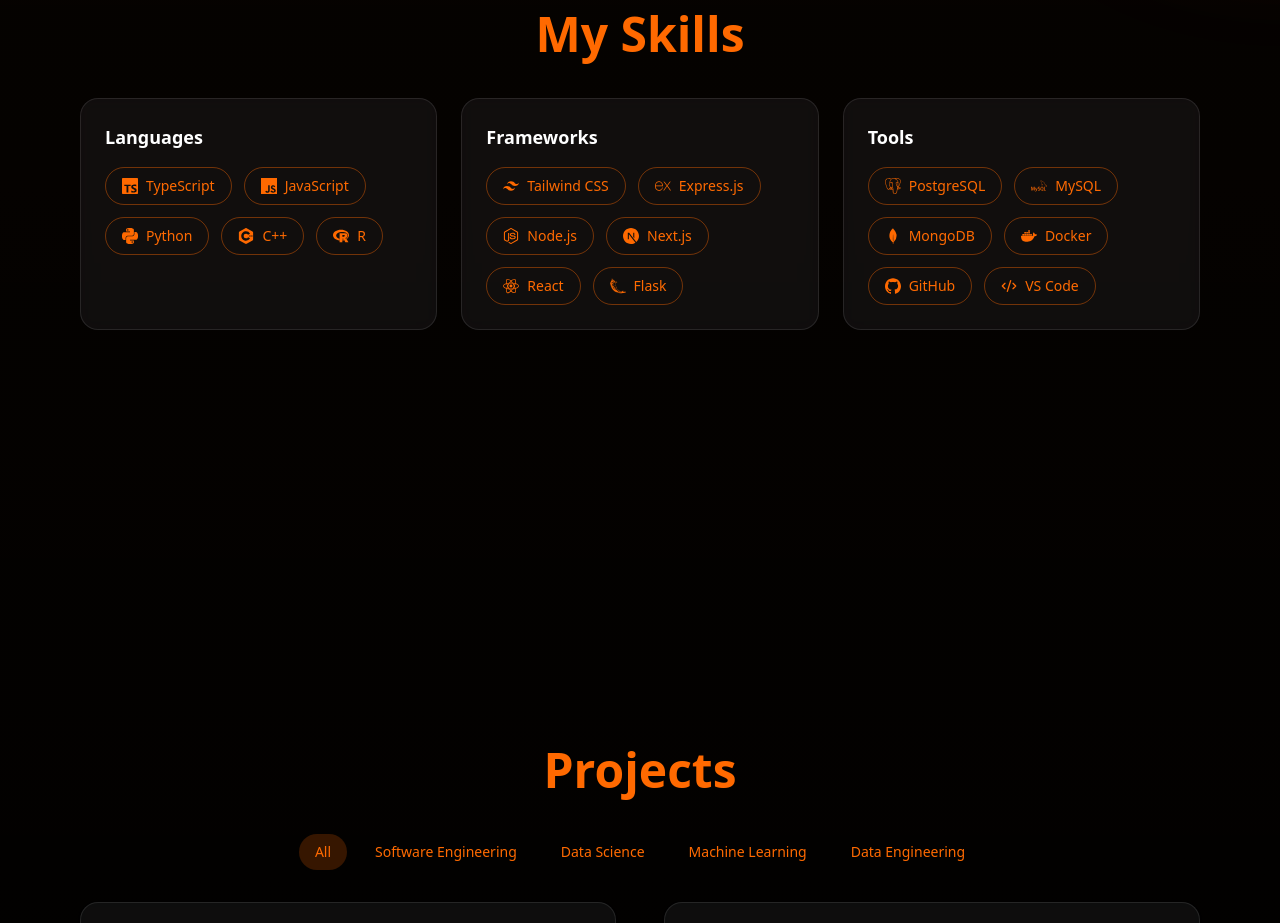
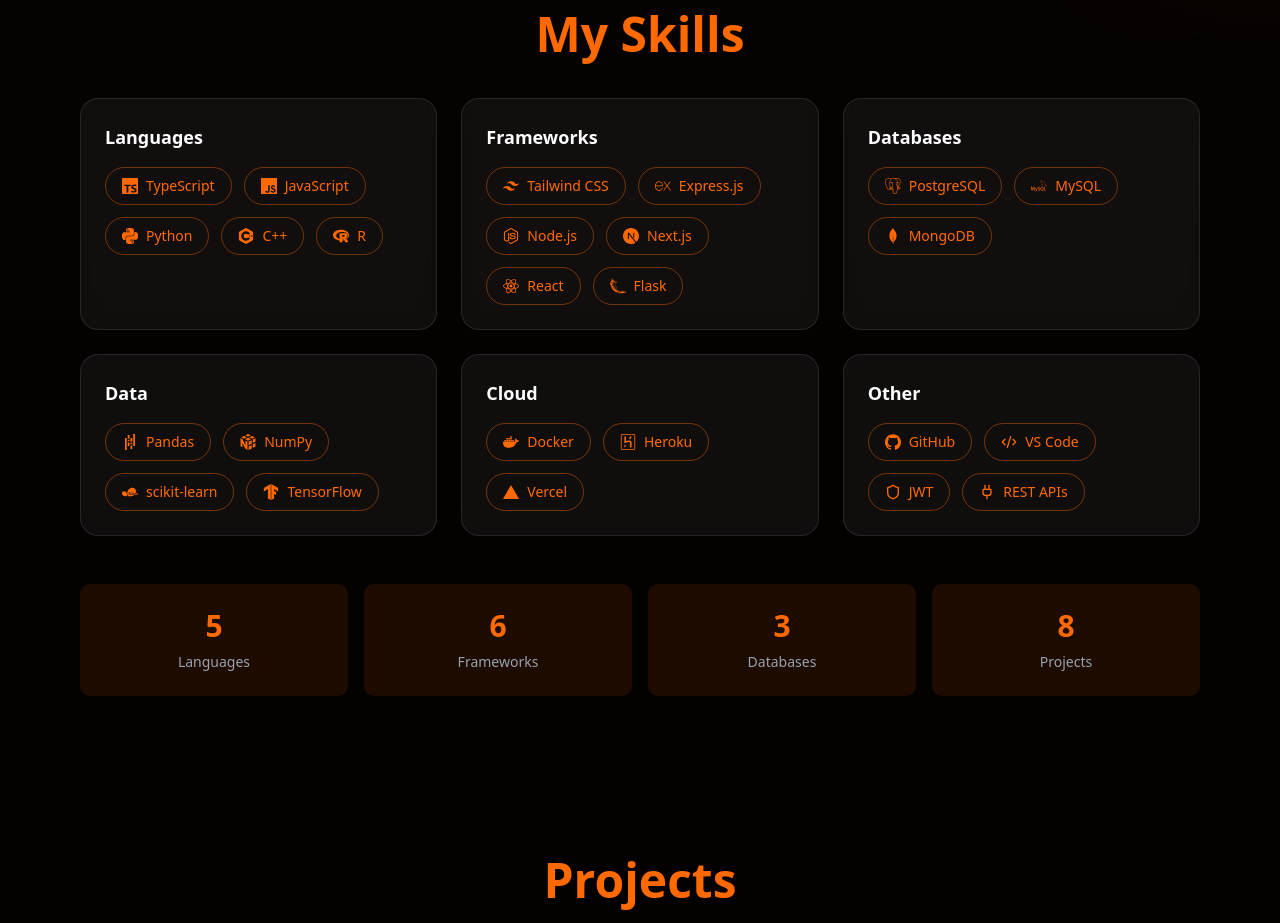
Before and after one commit to Abyss999/Jason-Quach-Portfolio, a Next.js app in the folder portfolio/: page / in a window 1280 px wide. Shown: the part 2000-2923 px from the top of the page. Built offline with nearby package versions, Linux system fonts and the light colour scheme.

Commit message:
added more skills

```diff
--- a/portfolio/app/page.tsx
+++ b/portfolio/app/page.tsx
@@ -26,14 +26,31 @@
   Tech.flask,
 ];
 
-const toolStack = [
+const databaseStack = [
   Tech.postgresql,
   Tech.mysql,
   Tech.mongodb,
+];
+
+const dataStack = [
+  Tech.pandas,
+  Tech.numpy,
+  Tech.scikitlearn,
+  Tech.tensorflow,
+]
+
+const cloudStack = [
   Tech.docker,
+  Tech.heroku,
+  Tech.vercel,
+]
+
+const otherSkills = [
   Tech.github,
   Tech.vscode,
-];
+  Tech.jwt,
+  Tech.rest,
+]
 
 export default function HomePage() {
 
@@ -71,8 +88,43 @@
         <div className="grid gap-6 md:grid-cols-3">
           <SkillCard title="Languages" skills={languageStack} />
           <SkillCard title="Frameworks" skills={frameworkStack} />
-          <SkillCard title="Tools" skills={toolStack} />
+          <SkillCard title="Databases" skills={databaseStack} />
         </div>
+
+        <div className="mt-6 grid gap-6 md:grid-cols-3">
+          <SkillCard title="Data" skills={dataStack} />
+          <SkillCard title="Cloud" skills={cloudStack} />
+          <SkillCard title="Other" skills={otherSkills} />
+        </div>
+
+        {/* SKILL OVERVIEW */}
+        <div className="mt-12 grid gap-4 text-center md:grid-cols-4">
+
+          <div className="rounded-lg bg-orange-500/10 p-6">
+            <div className="text-3xl font-bold text-orange-500">{languageStack.length}</div>
+            <div className="mt-2 text-sm text-gray-400">Languages</div>
+          </div>
+
+          <div className="rounded-lg bg-orange-500/10 p-6">
+            <div className="text-3xl font-bold text-orange-500">{frameworkStack.length}</div>
+            <div className="mt-2 text-sm text-gray-400">Frameworks</div>
+          </div>
+
+          <div className="rounded-lg bg-orange-500/10 p-6">
+            <div className="text-3xl font-bold text-orange-500">{databaseStack.length}</div>
+            <div className="mt-2 text-sm text-gray-400">Databases</div>
+          </div>
+
+          <div className="rounded-lg bg-orange-500/10 p-6">
+            <div className="text-3xl font-bold text-orange-500">{projects.length}</div>
+            <div className="mt-2 text-sm text-gray-400">Projects</div>
+          </div>
+
+
+        </div>
+
+
+
       </section>
 
       {/* PROJECTS */}
--- a/portfolio/data/projects.tsx
+++ b/portfolio/data/projects.tsx
@@ -1,10 +1,11 @@
 import type { ReactNode } from "react";
-import { Brain, Code2, Calendar, Layers, Search, TreePine, Trees, Globe } from "lucide-react";
+import { Brain, Code2, Calendar, Layers, Search, TreePine, Trees, Globe, Shield, Plug} from "lucide-react";
 import {
   SiTypescript, SiPython, SiJavascript, SiCplusplus, SiR,
   SiNodedotjs, SiReact, SiTailwindcss, SiExpress, SiFlask, SiNextdotjs,
   SiPostgresql, SiMysql, SiMongodb, SiDocker, SiGithub, SiPandas,
-  SiScikitlearn, SiDiscord, SiSocketdotio,
+  SiScikitlearn, SiDiscord, SiSocketdotio, SiTensorflow, SiNumpy,
+  SiHeroku, SiVercel
 } from "react-icons/si";
 
 export const Tech = {
@@ -38,6 +39,13 @@
   calendar: { label: "APScheduler", icon: <Calendar className="h-4 w-4" /> },
   express: { label: "Express", icon: <SiExpress className="h-4 w-4" /> },
   apscheduler: { label: "APScheduler", icon: <Calendar className="h-4 w-4" /> },
+  numpy: { label: "NumPy", icon: <SiNumpy className="h-4 w-4" /> },
+  tensorflow: { label: "TensorFlow", icon: <SiTensorflow className="h-4 w-4" /> },
+  heroku: { label: "Heroku", icon: <SiHeroku className="h-4 w-4" /> },
+  vercel: { label: "Vercel", icon: <SiVercel className="h-4 w-4" /> },
+  jwt: { label: "JWT", icon: <Shield className="h-4 w-4" /> },
+  rest: { label: "REST APIs", icon: <Plug className="h-4 w-4" /> },
+
 } satisfies Record<string, ProjectTech>;
 
 
```
